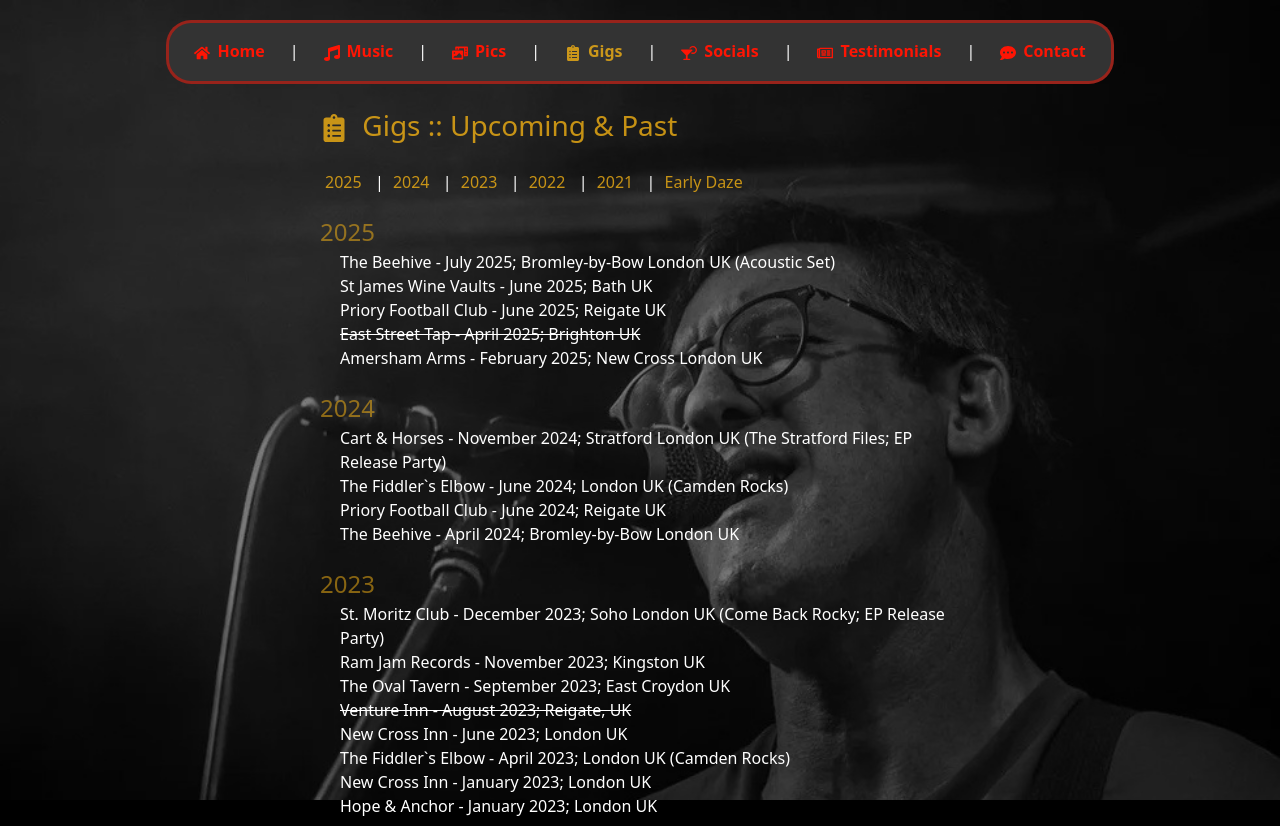
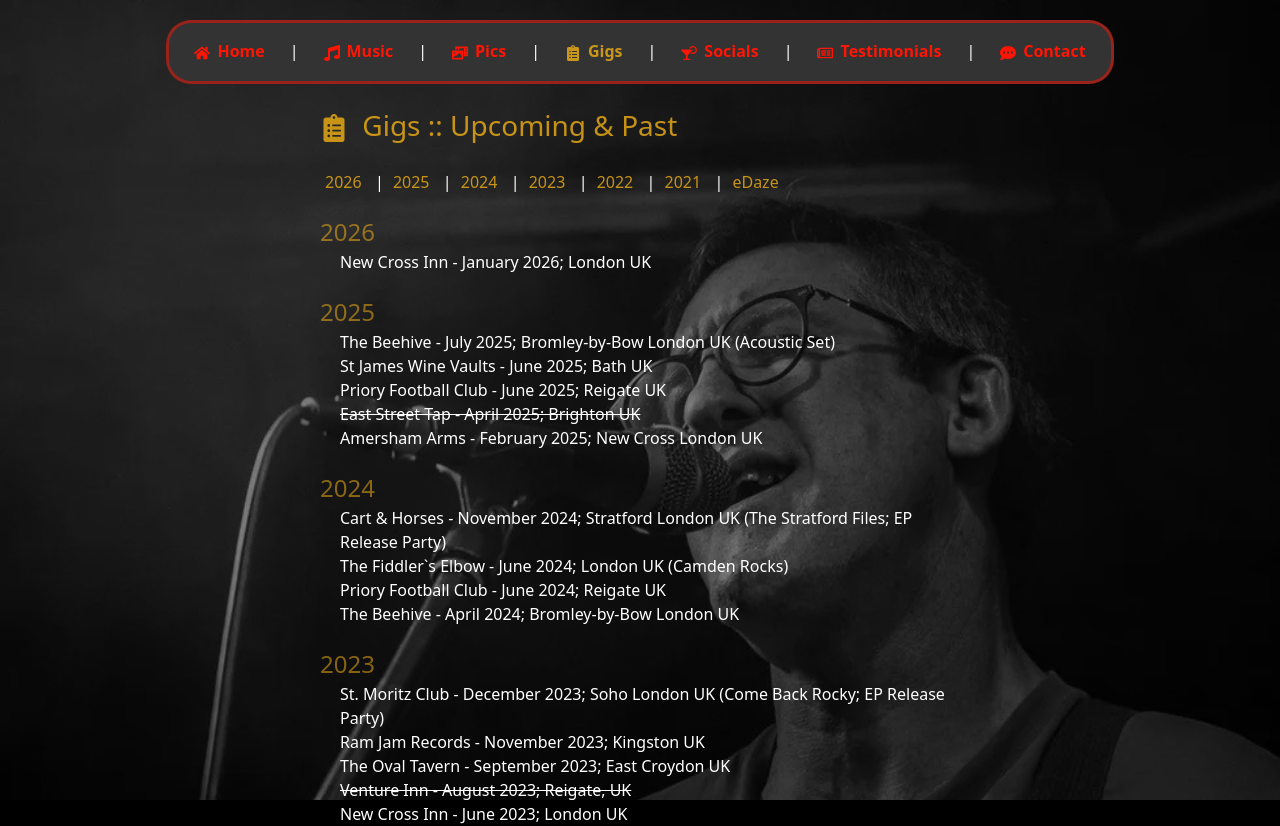
Before and after one commit to DuffmanOohyeah/boomedia, a Next.js app: page /gigs in a window 1280 px wide. Shown: the top 826 px of the page. Built offline with nearby package versions, Linux system fonts and the light colour scheme.

Commit message:
Adding Jan. 26 gig & nav

```diff
--- a/src/app/gigs/page.tsx
+++ b/src/app/gigs/page.tsx
@@ -2,38 +2,35 @@
 import { JSX } from 'react';
 import Header from '@/components/Header';
 import { FaClipboardList } from 'react-icons/fa';
-import { GigCssProps } from '@/utils/types';
+import { GigCssProps, NavLinksProps } from '@/utils/types';
 import Link from 'next/link';
 import Footer from '@/components/Footer';
+
+const navLinks: NavLinksProps[] = [
+	{ href: '#year26', label: 2026 },
+	{ href: '#year25', label: 2025 },
+	{ href: '#year24', label: 2024 },
+	{ href: '#year23', label: 2023 },
+	{ href: '#year22', label: 2022 },
+	{ href: '#year21', label: 2021 },
+	{ href: '#eDaze', label: 'eDaze' },
+];
 
 const css: GigCssProps = { h1Svg: 'align-middle inline-block mr-[7px]' };
 
 const GigNav = (): JSX.Element => {
 	return (
 		<nav>
-			<Link href='#block6' className='link'>
-				2025
-			</Link>
-			&nbsp; |&nbsp;
-			<Link href='#block5' className='link'>
-				2024
-			</Link>
-			&nbsp; |&nbsp;
-			<Link href='#block4' className='link'>
-				2023
-			</Link>
-			&nbsp; |&nbsp;
-			<Link href='#block3' className='link'>
-				2022
-			</Link>
-			&nbsp; |&nbsp;
-			<Link href='#block2' className='link'>
-				2021
-			</Link>
-			&nbsp; |&nbsp;
-			<Link href='#block1' className='link'>
-				Early Daze
-			</Link>
+			{navLinks.map((obj: NavLinksProps, idx: number) => {
+				return (
+					<span key={obj.label}>
+						<Link href={obj.href} className='link'>
+							{obj.label}
+						</Link>
+						{idx + 1 === navLinks.length ? '' : `\u00A0 |\u00A0`}
+					</span>
+				);
+			})}
 		</nav>
 	);
 };
@@ -43,19 +40,27 @@ const Gigs = (): JSX.Element => {
 		<div id='gigBg' className='pageBg'>
 			<Header />
 			<div className='pageCard w-[90%] md:w-[70%] lg:w-[50%]'>
-				<a id='block6' />
 				<h1>
 					<FaClipboardList className={css.h1Svg} /> Gigs :: Upcoming
 					&amp; Past
 				</h1>
+
 				<br />
 				<GigNav />
-				<h2>
-					<a id='block5' />
-					2025
-				</h2>
+
+				<a id='year26' />
+				<h2>2026</h2>
 				<ul className='gigsUl'>
-					<li>The Beehive - July 2025; Bromley-by-Bow London UK (Acoustic Set)</li>
+					<li>New Cross Inn - January 2026; London UK</li>
+				</ul>
+
+				<a id='year25' />
+				<h2>2025</h2>
+				<ul className='gigsUl'>
+					<li>
+						The Beehive - July 2025; Bromley-by-Bow London UK
+						(Acoustic Set)
+					</li>
 					<li>St James Wine Vaults - June 2025; Bath UK</li>
 					<li>Priory Football Club - June 2025; Reigate UK</li>
 					<li className='line-through'>
@@ -64,10 +69,8 @@ const Gigs = (): JSX.Element => {
 					<li>Amersham Arms - February 2025; New Cross London UK</li>
 				</ul>
 
-				<h2>
-					<a id='block4' />
-					2024
-				</h2>
+				<a id='year24' />
+				<h2>2024</h2>
 				<ul className='gigsUl'>
 					<li>
 						Cart &amp; Horses - November 2024; Stratford London UK
@@ -81,10 +84,8 @@ const Gigs = (): JSX.Element => {
 					<li>The Beehive - April 2024; Bromley-by-Bow London UK</li>
 				</ul>
 
-				<h2>
-					<a id='block3' />
-					2023
-				</h2>
+				<a id='year23' />
+				<h2>2023</h2>
 				<ul className='gigsUl'>
 					<li>
 						St. Moritz Club - December 2023; Soho London UK (Come
@@ -104,10 +105,8 @@ const Gigs = (): JSX.Element => {
 					<li>Hope &amp; Anchor - January 2023; London UK</li>
 				</ul>
 
-				<h2>
-					<a id='block2' />
-					2022
-				</h2>
+				<a id='year22' />
+				<h2>2022</h2>
 				<ul className='gigsUl'>
 					<li>The Black Heart - October 2022; London UK</li>
 					<li>
@@ -124,10 +123,8 @@ const Gigs = (): JSX.Element => {
 					</li>
 				</ul>
 
-				<h2>
-					<a id='block1' />
-					2021
-				</h2>
+				<a id='year21' />
+				<h2>2021</h2>
 				<ul className='gigsUl'>
 					<li>
 						The Star - Hallowe`en 2021; Dorking UK (Charity Event;
@@ -135,6 +132,7 @@ const Gigs = (): JSX.Element => {
 					</li>
 				</ul>
 
+				<a id='eDaze' />
 				<h2>Early Daze</h2>
 				<ul className='gigsUl'>
 					<li>The Dublin Castle - London UK</li>
--- a/src/app/utils/types.ts
+++ b/src/app/utils/types.ts
@@ -101,3 +101,8 @@ export interface StickyCssProps extends SvgProp {
 export interface HandleContactChangeProps {
 	target: { id: string; value: string };
 }
+
+export interface NavLinksProps {
+	href: string;
+	label: string | number;
+}
```
